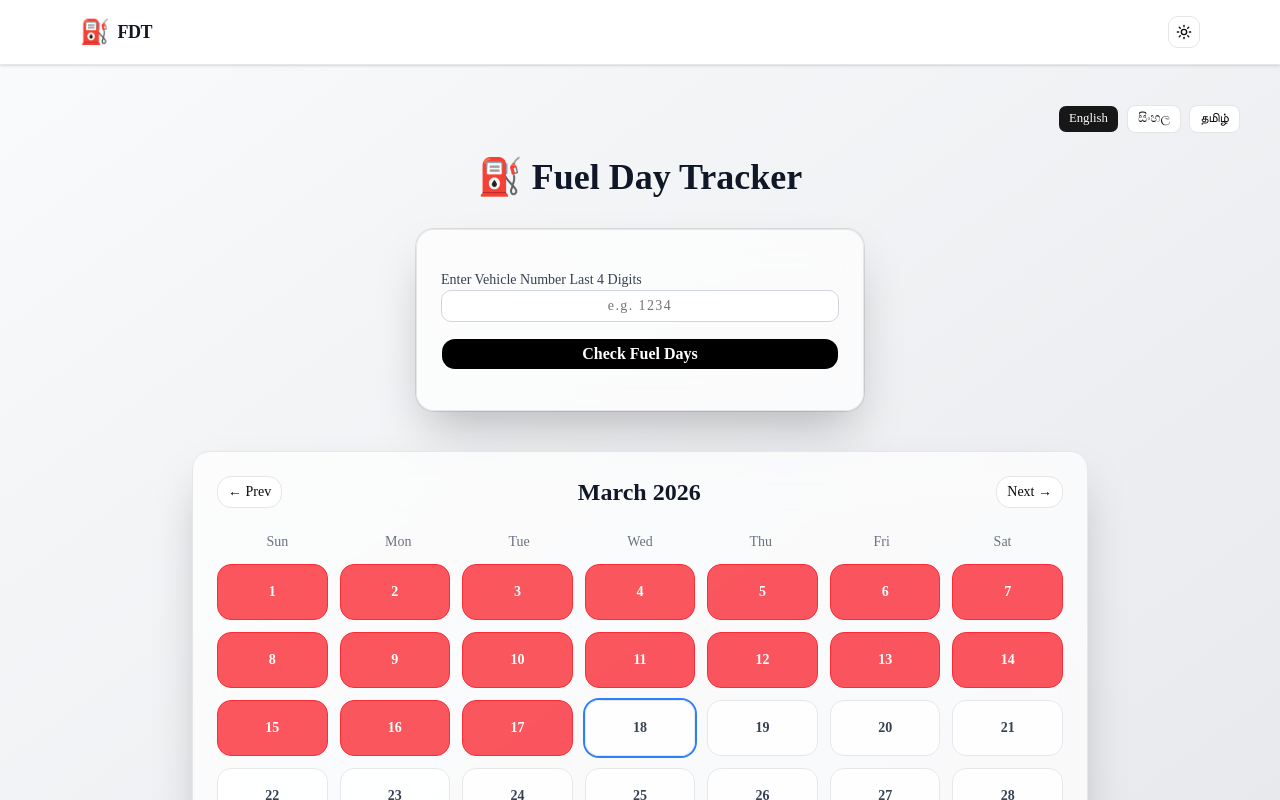
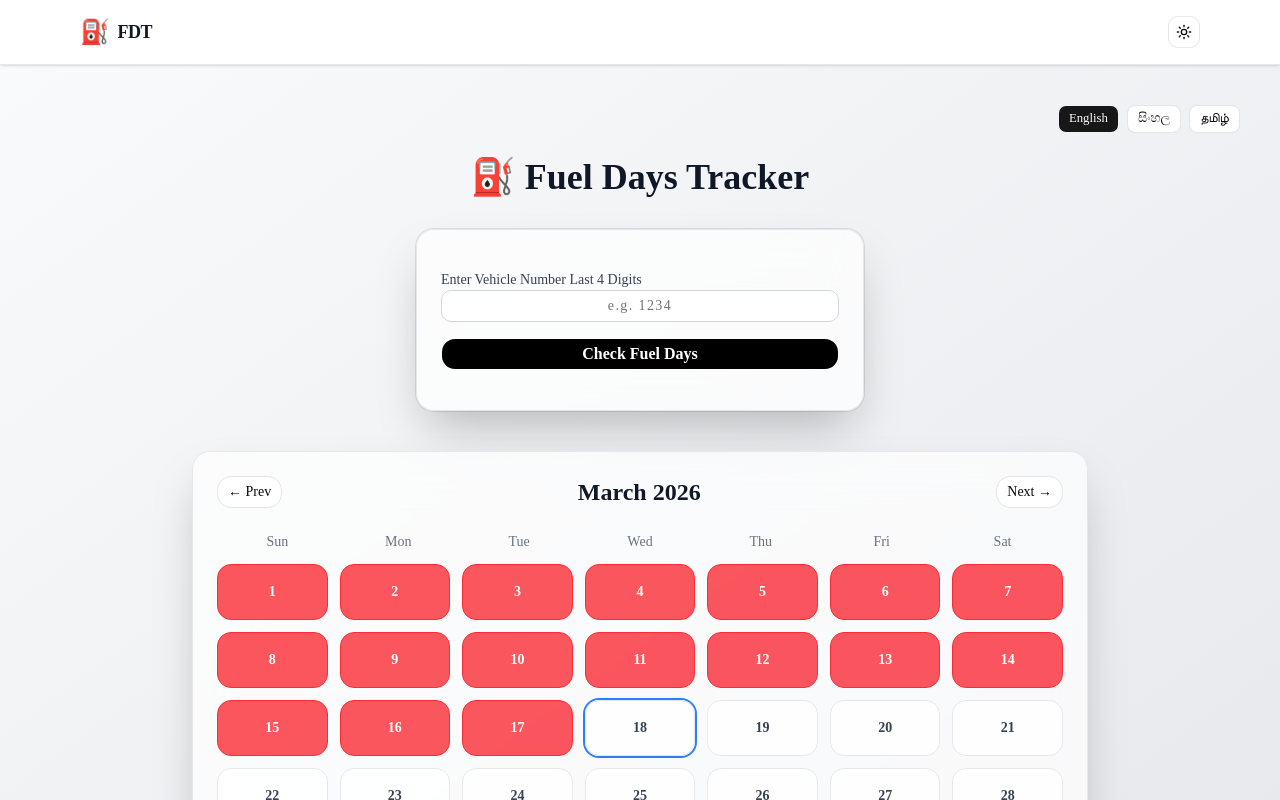
Before and after one commit to Ishan-03/fuel-day-tracker, a Next.js app: page / in a window 1280 px wide. Shown: the top 800 px of the page. Built offline with nearby package versions, Linux system fonts and the light colour scheme.

Commit message:
Fixed bugs

```diff
--- a/app/locales.ts
+++ b/app/locales.ts
@@ -1,6 +1,6 @@
 export const translations = {
   en: {
-    title: "⛽ Fuel Day Tracker",
+    title: "⛽ Fuel Days Tracker",
     vehicleLabel: "Enter Vehicle Number Last 4 Digits",
     placeholder: "e.g. 1234",
     checkButton: "Check Fuel Days",
```
